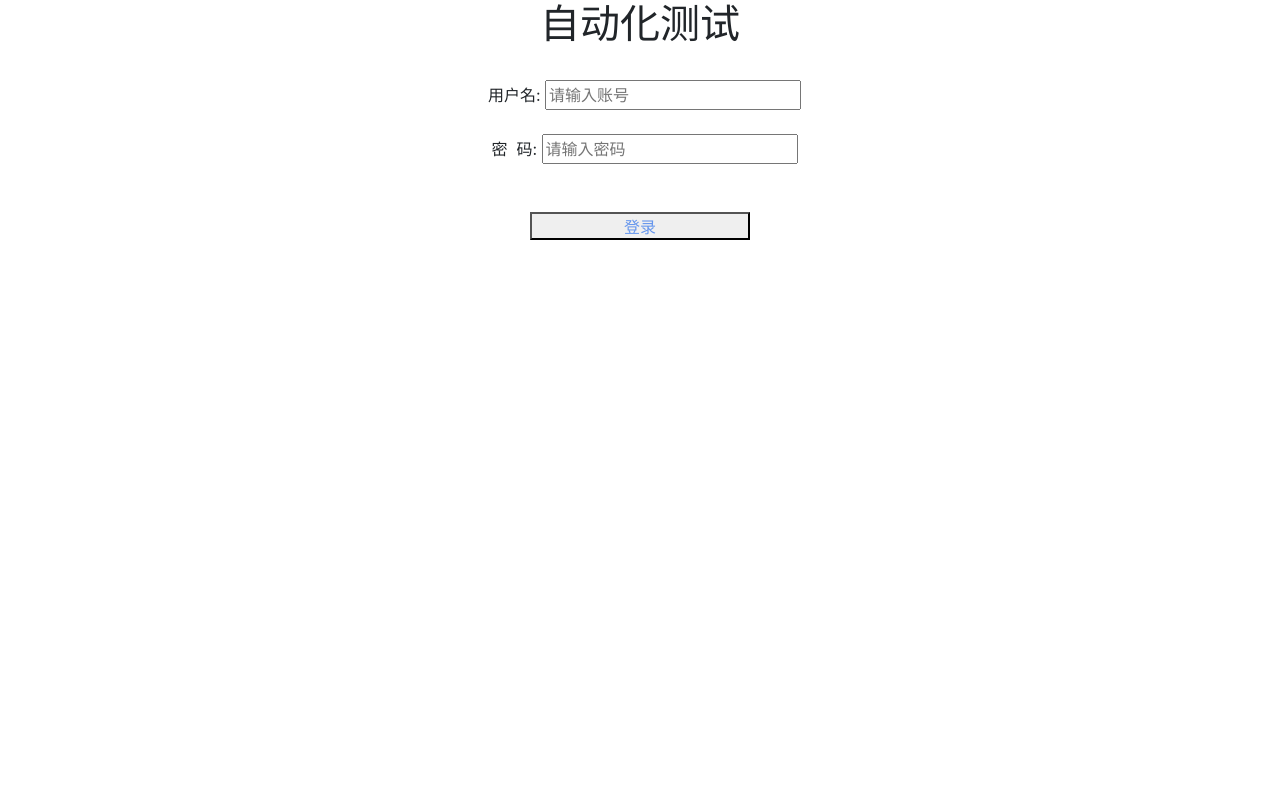
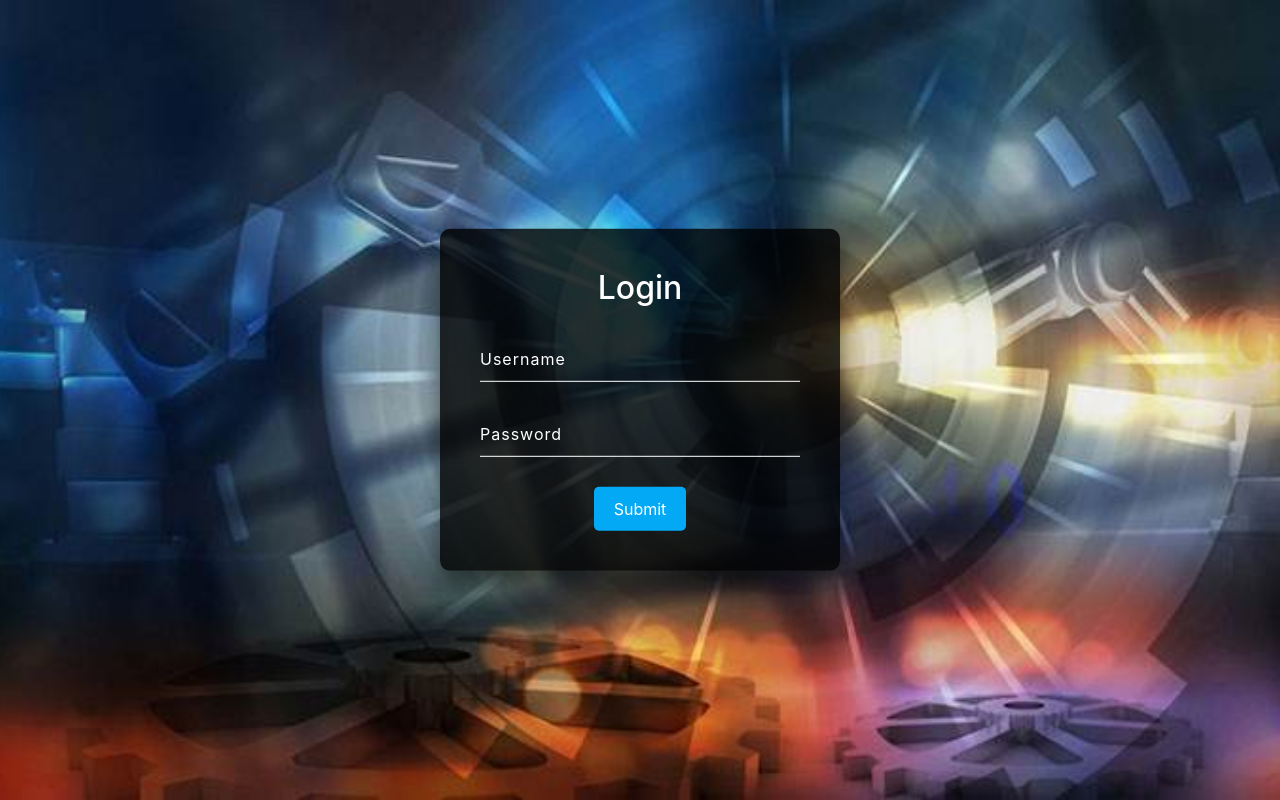
Before and after one commit to zhuwenbo9527/autotest, a Django app: page /login/ in a window 1280 px wide. Run offline with Django 3.2, Linux system fonts and the light colour scheme; some libraries are stand-ins or nearby versions.

Commit message:
项目整体优化

```diff
--- a/apitest/form.py
+++ b/apitest/form.py
@@ -1,5 +1,6 @@
 from django import forms
 from . import models
+
 
 class ApitestModelForm(forms.ModelForm):
     class Meta:
@@ -10,6 +11,7 @@ class ApitestModelForm(forms.ModelForm):
                   'apiteststory',
                   'apitestresult',
                   'apitester',)
+
 
 class ApistepModelForm(forms.ModelForm):
     class Meta:
--- a/apitest/templates/home.html
+++ b/apitest/templates/home.html
@@ -13,7 +13,7 @@
     <body>
     <ul class="nav navbar-nav navbar-right" >
         <li> 欢迎您,<a href="#">{{ user }}</a></li>
-        <li> <a href="/logout/">退出</a></li>
+        <li> <a href="/logout/" target="_top">退出</a></li>
     </ul>
     </body>
 </noframes>
--- a/apitest/templates/left.html
+++ b/apitest/templates/left.html
@@ -53,6 +53,7 @@
             </li>
         </td>
     </tr>
+
     <tr><td>&nbsp;</td></tr>
     <tr>
         <td>
@@ -95,8 +96,6 @@
     <tr><td>&nbsp;</td></tr>
     <tr>
     -->
-
-
 </table>
 </body>
 </html>
--- a/apitest/templates/login.html
+++ b/apitest/templates/login.html
@@ -7,20 +7,28 @@
     {% bootstrap_javascript %}
     <meta http-equiv="Content-Tpye" content="text/html; charset=UTF-8"/>
     <title>AutotestPlat</title>
-    <style>body{text-align:center}</style>
+    <link rel="stylesheet"  href="../../static/css/login.css">
+
 </head>
 <body>
-<div>
-    <font size = "1">
-<h1>自动化测试</h1>
-    </font>
-<form method="post" action="/login/">
-    {% csrf_token %}
-    <br><a>&nbsp;&nbsp;用户名: </a><input name="username" type="text" placeholder="请输入账号">
-    <br><br><a>&nbsp;&nbsp;密&nbsp;&nbsp;码: </a><input name="password" type="password" placeholder="请输入密码">
-    <br>{{ error }}<br>
-    &nbsp;<br><button  style = "width:220px;height: 28px;color:cornflowerblue" id="submit" type="submit">登录</button>
-</form>
+
+    <div class="login-box">
+			<h2>Login</h2>
+			<form method="post" action="/login/">
+                {% csrf_token %}
+				<div class="login-field">
+                    <input type="text" name="username" required="required" autocomplete="off" disableautocomplete />
+                    <label>Username</label>
+				</div>
+				<div class="login-field">
+					<input type="password" name="password" required="required" />
+					<label >Password</label>
+				</div>
+                <div style="color:#fff">{{ error }}</div>
+				<button type="submit">Submit</button>
+			</form>
+
+
 </div>
 </body>
 </html>
--- a/apitest/templates/welcome.html
+++ b/apitest/templates/welcome.html
@@ -19,7 +19,7 @@
             </ul>
             <u1 class="nav justify-content-end">
                 <li ><a style="color:white" href="../admin/">欢迎您,{{ user }}  &nbsp;&nbsp;</a></li>
-                <li><a style="color:white" href="/logout/">退出</a></li>
+                <li><a style="color:white" href="/logout/" target="_top">退出</a></li>
             </u1>
     </div>
 </nav>
--- a/apitest/views.py
+++ b/apitest/views.py
@@ -12,7 +12,8 @@ import pymysql
 
 
 def test(request):
-    return HttpResponse("hello world") #返回Httpresponse
+    # 返回Httpresponse
+    return HttpResponse("hello world")
 
 @login_required
 def home(request):
--- /dev/null
+++ b/static/css/login.css
@@ -0,0 +1,83 @@
+
+body{
+             text-align:center;
+             background: url(../../static/img/login.png)  no-repeat center 0px;
+             background-size: cover;
+             background-position: center 0;
+             background-repeat: no-repeat;
+             background-attachment: fixed;
+            -webkit-background-size: cover;
+            -o-background-size: cover;
+            -moz-background-size: cover;
+            -ms-background-size: cover;
+        }
+        .login-box{
+			color: #fff;
+			position: absolute;
+			top: 50%;
+			left: 50%;
+			transform: translate(-50%,-50%);
+			width: 400px;
+			padding:40px;
+			background: rgba(0,0,0,.8);
+			box-sizing: border-box;
+			box-shadow: 0 15px  25px rgba(0,0,0,.5);
+			border-radius: 10px;
+}
+.login-box h2{
+	margin: 0 0 30px;
+	padding: 0;
+	text-align: center;
+	color: #fff;
+}
+.login-box .login-field{
+	position: relative;
+}
+
+
+
+.login-box .login-field  input{
+	width: 100%;
+	padding: 10px 0;
+	font-size: 16px;
+	color: #fff;
+	margin-bottom: 30px;
+	border: none;
+	border-bottom: 1px solid #fff;
+	outline: none;
+	background: transparent;
+
+}
+
+
+
+
+
+.login-box .login-field  label{
+	position: absolute;
+	top: 0;
+	left: 0;
+	letter-spacing: 1px;
+	padding: 10px 0;
+	font-size: 16px;
+	color: #fff;
+	pointer-events: none;
+	transition: .5s;
+}
+.login-box .login-field input:focus ~ label,
+.login-box .login-field input:valid ~ label{
+	top: -23px;
+	left: 0;
+	color: aqua;
+	font-size: 12px;
+}
+.login-box button{
+	background: transparent;
+	border: none;
+	outline: none;
+	color: #fff;
+	background: #03a9f4;
+	padding: 10px 20px;
+	cursor: pointer;
+	border-radius: 5px;
+}
```
Also changed, not shown: apitest/models.py (+32 -1 lines), static/img/login.png (added).
